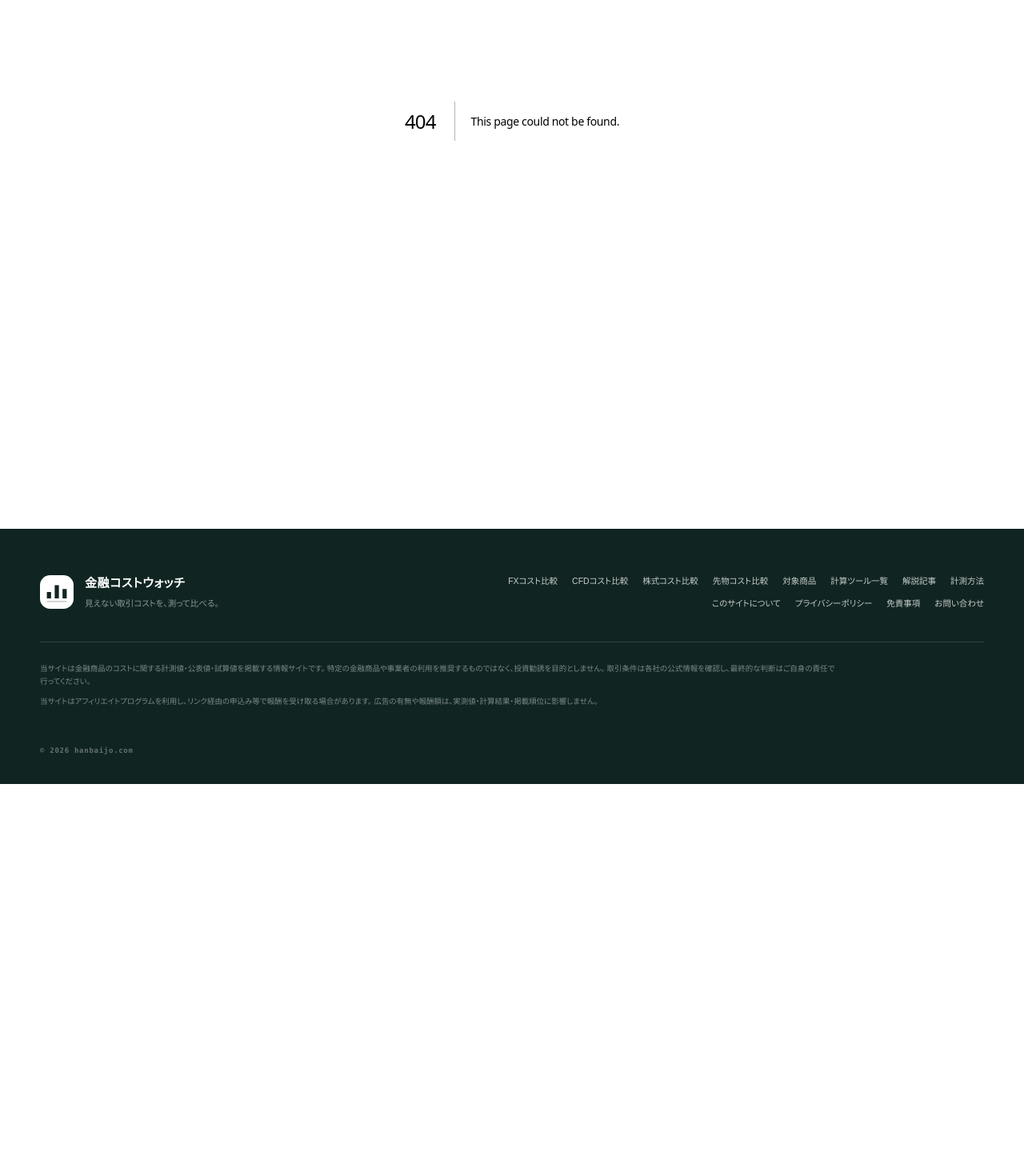
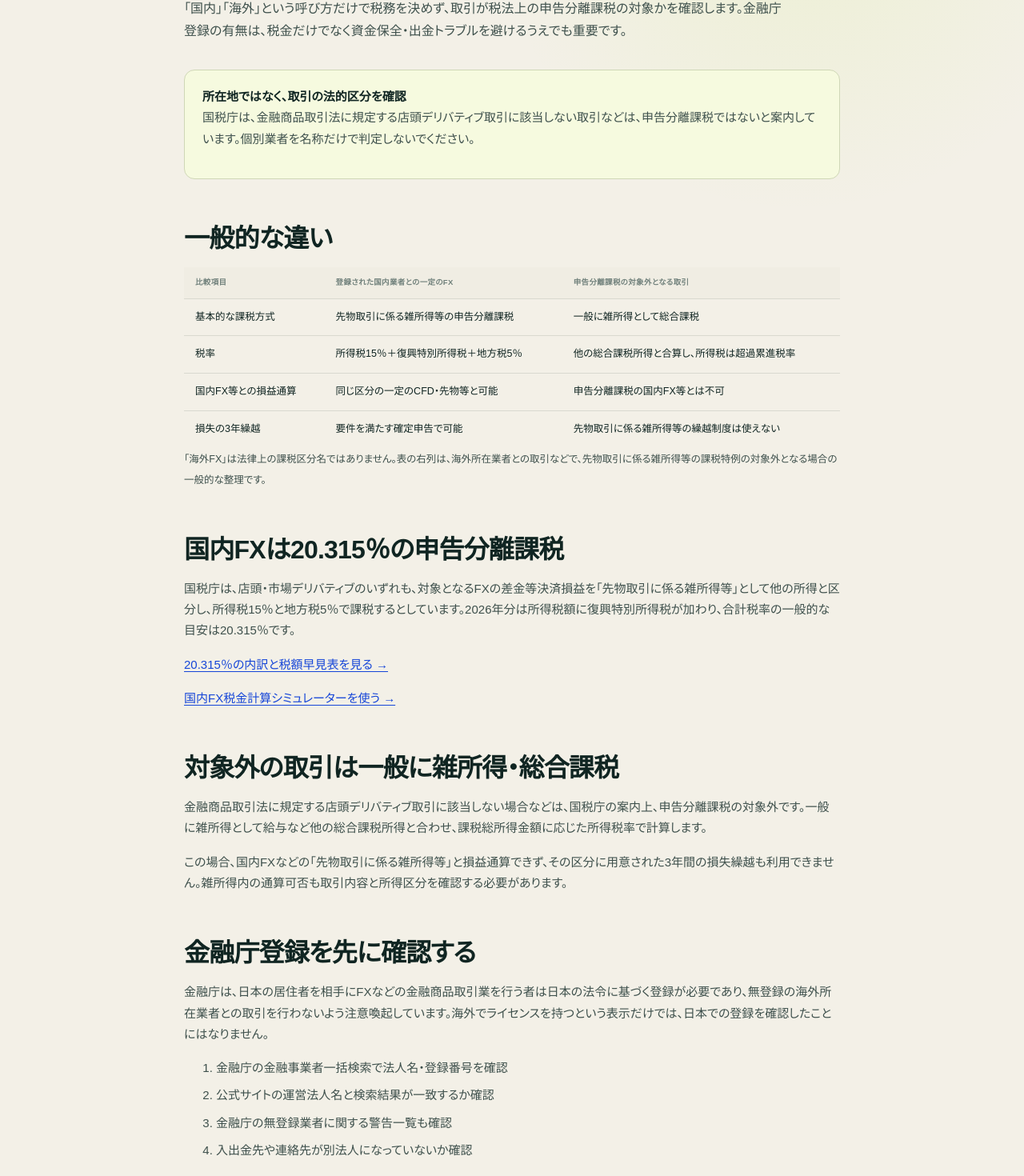
Before and after one commit to mrok18/hanbaijo, a Next.js app: page /articles/domestic-vs-overseas-fx-tax in a window 1280 px wide. Before the commit this address had no page. Shown: the part 326-1796 px from the top of the page at 80% size. Before the commit the page ends 1306 px from the top, so only its background shows below. Built offline with nearby package versions, Linux system fonts and the light colour scheme.

Commit message:
Add domestic and overseas FX tax comparison

```diff
--- /dev/null
+++ b/app/articles/domestic-vs-overseas-fx-tax/page.tsx
@@ -0,0 +1,82 @@
+import type { Metadata } from 'next';
+import Link from 'next/link';
+import AffiliateOfferCard from '@/components/AffiliateOfferCard';
+import { AFFILIATE_OFFERS } from '@/lib/affiliates';
+
+export const metadata: Metadata = {
+  title: '国内FXと海外FXの税金の違い｜20.315％・総合課税・損失繰越',
+  description: '国内FXといわゆる海外FXの税務を、申告分離課税、総合課税、損益通算、3年繰越から比較。業者の所在地だけでなく、登録と取引の法的区分を確認する方法も整理します。',
+};
+
+const rows = [
+  ['基本的な課税方式', '先物取引に係る雑所得等の申告分離課税', '一般に雑所得として総合課税'],
+  ['税率', '所得税15％＋復興特別所得税＋地方税5％', '他の総合課税所得と合算し、所得税は超過累進税率'],
+  ['国内FX等との損益通算', '同じ区分の一定のCFD・先物等と可能', '申告分離課税の国内FX等とは不可'],
+  ['損失の3年繰越', '要件を満たす確定申告で可能', '先物取引に係る雑所得等の繰越制度は使えない'],
+] as const;
+
+export default function Page() {
+  const jsonLd = {
+    '@context': 'https://schema.org', '@type': 'Article', headline: metadata.title,
+    description: metadata.description, datePublished: '2026-09-09', dateModified: '2026-09-09',
+    mainEntityOfPage: 'https://hanbaijo.com/articles/domestic-vs-overseas-fx-tax',
+    author: { '@type': 'Organization', name: '金融コストウォッチ' },
+    publisher: { '@type': 'Organization', name: '金融コストウォッチ' },
+  };
+
+  return <article>
+    <script type="application/ld+json" dangerouslySetInnerHTML={{ __html: JSON.stringify(jsonLd) }} />
+    <p className="page-kicker">FX TAX / DOMESTIC VS OVERSEAS</p>
+    <h1>国内FXと海外FXの税金の違い<br />20.315％・総合課税・損失繰越</h1>
+    <p className="lede">「国内」「海外」という呼び方だけで税務を決めず、取引が税法上の申告分離課税の対象かを確認します。金融庁登録の有無は、税金だけでなく資金保全・出金トラブルを避けるうえでも重要です。</p>
+
+    <div className="callout"><strong>所在地ではなく、取引の法的区分を確認</strong><p>国税庁は、金融商品取引法に規定する店頭デリバティブ取引に該当しない取引などは、申告分離課税ではないと案内しています。個別業者を名称だけで判定しないでください。</p></div>
+
+    <h2>一般的な違い</h2>
+    <div className="table-scroll"><table className="rates"><thead><tr><th>比較項目</th><th>登録された国内業者との一定のFX</th><th>申告分離課税の対象外となる取引</th></tr></thead><tbody>{rows.map(([item, domestic, overseas]) => <tr key={item}><td>{item}</td><td>{domestic}</td><td>{overseas}</td></tr>)}</tbody></table></div>
+    <p><small>「海外FX」は法律上の課税区分名ではありません。表の右列は、海外所在業者との取引などで、先物取引に係る雑所得等の課税特例の対象外となる場合の一般的な整理です。</small></p>
+
+    <h2>国内FXは20.315％の申告分離課税</h2>
+    <p>国税庁は、店頭・市場デリバティブのいずれも、対象となるFXの差金等決済損益を「先物取引に係る雑所得等」として他の所得と区分し、所得税15％と地方税5％で課税するとしています。2026年分は所得税額に復興特別所得税が加わり、合計税率の一般的な目安は20.315％です。</p>
+    <p><Link href="/articles/fx-tax-rate-calculation">20.315％の内訳と税額早見表を見る →</Link></p>
+    <p><Link href="/tools/fx-tax-calculator">国内FX税金計算シミュレーターを使う →</Link></p>
+
+    <h2>対象外の取引は一般に雑所得・総合課税</h2>
+    <p>金融商品取引法に規定する店頭デリバティブ取引に該当しない場合などは、国税庁の案内上、申告分離課税の対象外です。一般に雑所得として給与など他の総合課税所得と合わせ、課税総所得金額に応じた所得税率で計算します。</p>
+    <p>この場合、国内FXなどの「先物取引に係る雑所得等」と損益通算できず、その区分に用意された3年間の損失繰越も利用できません。雑所得内の通算可否も取引内容と所得区分を確認する必要があります。</p>
+
+    <h2>金融庁登録を先に確認する</h2>
+    <p>金融庁は、日本の居住者を相手にFXなどの金融商品取引業を行う者は日本の法令に基づく登録が必要であり、無登録の海外所在業者との取引を行わないよう注意喚起しています。海外でライセンスを持つという表示だけでは、日本での登録を確認したことにはなりません。</p>
+    <ol>
+      <li>金融庁の金融事業者一括検索で法人名・登録番号を確認</li>
+      <li>公式サイトの運営法人名と検索結果が一致するか確認</li>
+      <li>金融庁の無登録業者に関する警告一覧も確認</li>
+      <li>入出金先や連絡先が別法人になっていないか確認</li>
+    </ol>
+
+    <h2>比較で間違えやすい点</h2>
+    <ul>
+      <li>高いレバレッジだけで必要資金を比較しない</li>
+      <li>ボーナスを出金可能な現金とみなさない</li>
+      <li>利益時の税率だけでなく、損失通算・繰越の違いも含める</li>
+      <li>スプレッド、取引手数料、入出金・通貨換算費用まで円換算する</li>
+      <li>国内業者の同名・類似名を装ったサイトに注意する</li>
+    </ul>
+
+    <section className="article-affiliate" aria-label="金融庁登録の提携中FXサービス">
+      <AffiliateOfferCard offer={AFFILIATE_OFFERS.jfx} />
+      <AffiliateOfferCard offer={AFFILIATE_OFFERS['matsui-fx']} />
+      <p className="affiliate-disclosure">金融庁登録業者の提携広告です。申込み成立時に当サイトが報酬を受け取る場合があります。税務情報と登録確認の判断は広告報酬と分けて作成しています。</p>
+    </section>
+
+    <h2>出典と確認日</h2>
+    <ul>
+      <li><a href="https://www.nta.go.jp/taxes/shiraberu/taxanswer/shotoku/1521.htm" rel="noreferrer">国税庁 No.1521「外国為替証拠金取引（FX）の課税関係」</a></li>
+      <li><a href="https://www.nta.go.jp/taxes/shiraberu/taxanswer/shotoku/1522.htm" rel="noreferrer">国税庁 No.1522「先物取引に係る雑所得等の課税の特例」</a></li>
+      <li><a href="https://www.fsa.go.jp/ordinary/kanyu/20090731.html" rel="noreferrer">金融庁「無登録の海外所在業者による勧誘にご注意ください」</a></li>
+      <li><a href="https://www.fsa.go.jp/ordinary/chuui/mutouroku/04.html" rel="noreferrer">金融庁「無登録で金融商品取引業を行う者の名称等」</a></li>
+    </ul>
+    <p><small>確認日：2026年9月9日。取引の契約関係や所得区分により扱いが異なります。個別判断は所轄税務署または税理士へ確認してください。</small></p>
+    <p><Link href="/articles/fx-profit-loss-offset-tax">金融商品別の損益通算を確認 →</Link></p>
+  </article>;
+}
--- a/app/articles/fx-tax-rate-calculation/page.tsx
+++ b/app/articles/fx-tax-rate-calculation/page.tsx
@@ -89,6 +89,7 @@ export default function Page() {
         給与が増えたからFXの税率が累進的に上がるわけではありません。ただし、確定申告の必要性や所得控除などの判定は、他の所得も含めて確認します。
       </p>
       <p><Link href="/articles/fx-profit-under-200k-tax-return">FX所得20万円以下の申告条件 →</Link></p>
+      <p><Link href="/articles/domestic-vs-overseas-fx-tax">国内FXと海外FXの課税方式を比較 →</Link></p>
 
       <h2>損失がある場合</h2>
       <p>
--- a/app/articles/posts.ts
+++ b/app/articles/posts.ts
@@ -1,4 +1,5 @@
 export const POSTS = [
+  { slug: 'domestic-vs-overseas-fx-tax', category: 'FX・税金', title: '国内FXと海外FXの税金の違い｜20.315％・総合課税・損失繰越', desc: '申告分離課税と総合課税、損益通算、3年繰越を比較し、金融庁登録と取引の法的区分を確認する。' },
   { slug: 'fx-tax-rate-calculation', category: 'FX・税金', title: '国内FXの税率は20.315％？所得税・住民税の計算方法', desc: '所得税15％、復興特別所得税、地方稅5％の内訳と、必要経費・損益通算後の税額を計算する。' },
   { slug: 'fx-profit-under-200k-tax-return', category: 'FX・税金', title: 'FX利益20万円以下なら確定申告は不要？住民税・還付申告の注意', desc: '会社員の所得税申告が不要になる条件と、住民税、還付申告、損失繰越を別々に確認する。' },
   { slug: 'fx-tax-deductible-expenses', category: 'FX・税金', title: 'FXの必要経費にできるものは？PC・通信費・VPS・書籍を整理', desc: 'PC、通信費、VPS、書籍、セミナー、情報サービスと、家事按分、減価償却、領収書の保存を整理する。' },
--- a/app/fx/page.tsx
+++ b/app/fx/page.tsx
@@ -123,6 +123,7 @@ export default function FxPage() {
           </div>
         </div>
         <div className="provider-directory comparison-guide-directory">
+          <Link href="/articles/domestic-vs-overseas-fx-tax"><span>DOMESTIC VS OVERSEAS</span><h3>国内FXと海外FXの税務を比較</h3><p>申告分離課税・総合課税・登録確認</p><b>税金と注意点を見る →</b></Link>
           <Link href="/articles/fx-tax-rate-calculation"><span>FX TAX RATE</span><h3>20.315％の内訳を計算</h3><p>所得税・復興特別所得税・地方税</p><b>税額の早見表を見る →</b></Link>
           <Link href="/articles/fx-profit-under-200k-tax-return"><span>200,000 YEN RULE</span><h3>20万円以下の申告要否</h3><p>所得税・住民税・還付申告を分ける</p><b>申告条件を見る →</b></Link>
           <Link href="/articles/fx-tax-deductible-expenses"><span>FX EXPENSES</span><h3>必要経費の判断基準を確認</h3><p>PC・通信費・VPS・書籍・家事按分</p><b>経費ガイドを見る →</b></Link>
```
